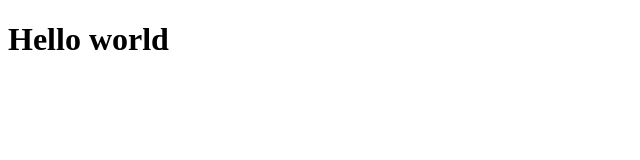
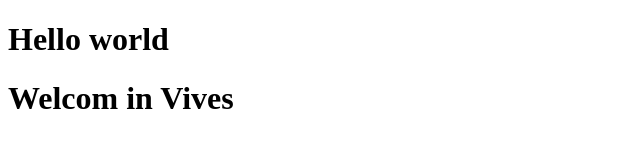
Before and after one commit to FatimaVives/InternationalDays, a plain HTML site: page index.html in a window 1280 px wide. Shown: the whole page, without its empty margins (0-640 px from the left). Drawn offline with Linux system fonts and the light colour scheme.

Commit message:
Update index.html

```diff
--- a/index.html
+++ b/index.html
@@ -7,5 +7,7 @@
 </head>
 <body>
    <h1>Hello world</h1>
+    <h1>Welcom in Vives</h1>
+
 </body>
 </html>
```
